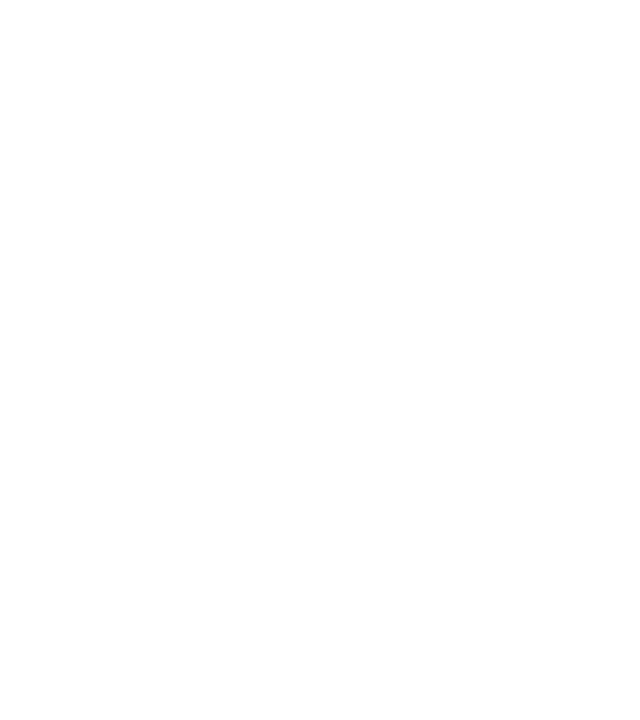
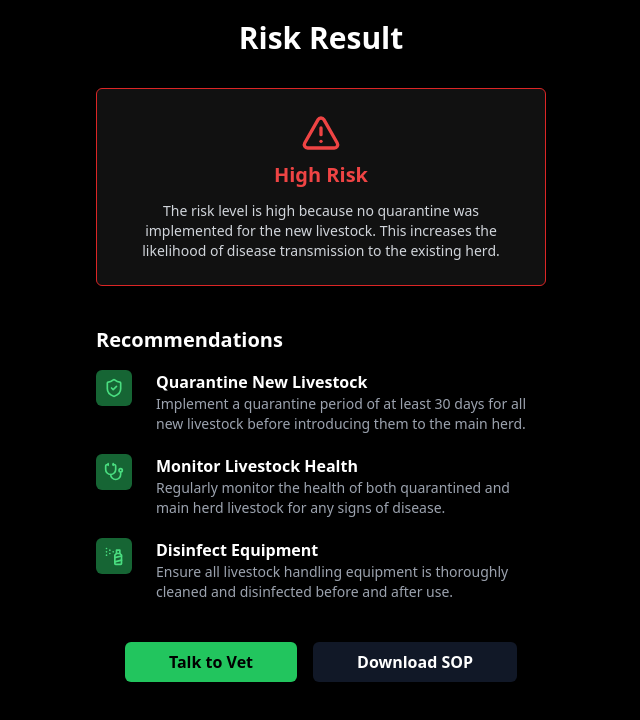
Before and after one commit to Mrsachin-Developer/SIH, a React (Vite) app in the folder client/: page /riskresult in a window 1280 px wide. Before the commit this address had no page. Shown: the top 720 px of the page, without its empty margins (319-959 px from the left). Built offline with nearby package versions, Linux system fonts and the light colour scheme.

Commit message:
created riskresult page and alert page

```diff
--- a/client/package.json
+++ b/client/package.json
@@ -15,6 +15,7 @@
     "@mui/icons-material": "^7.3.2",
     "@mui/material": "^7.3.2",
     "@tailwindcss/vite": "^4.1.13",
+    "lucide-react": "^0.544.0",
     "react": "^19.1.1",
     "react-dom": "^19.1.1",
     "react-router-dom": "^7.9.1",
--- a/client/src/App.jsx
+++ b/client/src/App.jsx
@@ -8,7 +8,8 @@ import VetLogin from "./Pages/Vet/VetLogin.jsx";
 import VetDashboard from "./Pages/Vet/VetDashboard";
 import FarmerLoginPage from "./Pages/Farmer/FarmerLoginPage.jsx";
 import AdminLogin from "./Pages/Admin/AdminLogin.jsx";
-
+import FarmerRiskResult from "./Pages/Farmer/FarmerRiskResult.jsx";
+import AlertsPage from "./Pages/Farmer/AlertsPage.jsx";
 export default function App() {
   return (
     <Router>
@@ -22,6 +23,8 @@ export default function App() {
         <Route path="/admin/login" element={<AdminLogin />} />
         <Route path="/" element={<LoginPage />} />
         <Route path="/dashboard" element={<FarmerDashboard />} />
+        <Route path="/riskresult" element={<FarmerRiskResult />} />
+        <Route path="/alertPage" element={<AlertsPage/>} />
       </Routes>
     </Router>
   );
--- /dev/null
+++ b/client/src/Components/Farmer/Alerts/Header.jsx
@@ -0,0 +1,17 @@
+// src/components/Header.jsx
+import React from "react";
+
+const Header = () => {
+  return (
+    <div className="mb-5">
+      <h1 className="text-2xl font-semibold text-gray-800">
+        Alerts & Notifications
+      </h1>
+      <p className="text-gray-500 text-sm">
+        Stay informed about potential risks and take timely action.
+      </p>
+    </div>
+  );
+};
+
+export default Header;
--- /dev/null
+++ b/client/src/Components/Farmer/Alerts/OutbreakAlerts.jsx
@@ -0,0 +1,38 @@
+// src/components/OutbreakAlerts.jsx
+import React from "react";
+
+const OutbreakAlerts = () => {
+  const outbreakAlerts = [
+    {
+      title: "Highly Pathogenic Avian Influenza (HPAI) Outbreak",
+      source: "NADRES",
+      action: "Report sick animals — Isolate immediately.",
+    },
+    {
+      title: "Foot and Mouth Disease (FMD) Outbreak",
+      source: "NADRES",
+      action: "Report sick animals — Isolate immediately.",
+    },
+  ];
+
+  return (
+    <div className="mb-5">
+      <h3 className="font-semibold text-gray-700 mb-3">Outbreak Alerts</h3>
+      {outbreakAlerts.map((alert, idx) => (
+        <div
+          key={idx}
+          className="flex items-start gap-3 p-4 mb-3 rounded-md border bg-yellow-50 border-yellow-200"
+        >
+          <span className="text-yellow-500 text-xl">⚠️</span>
+          <div>
+            <h2 className="font-semibold text-yellow-800">{alert.title}</h2>
+            <p className="text-gray-600 text-sm">Source: {alert.source}</p>
+            <p className="text-gray-700 text-sm">Action: {alert.action}</p>
+          </div>
+        </div>
+      ))}
+    </div>
+  );
+};
+
+export default OutbreakAlerts;
--- /dev/null
+++ b/client/src/Components/Farmer/Alerts/PreventiveAlerts.jsx
@@ -0,0 +1,40 @@
+// src/components/PreventiveAlerts.jsx
+import React from "react";
+import GppGoodIcon from '@mui/icons-material/GppGood';
+
+const PreventiveAlerts = () => {
+  const preventiveAlerts = [
+    {
+      title: "High risk of PPR in your district",
+      source: "NADRES v2 Prediction",
+      action: "Isolate goats, follow vaccination protocol.",
+    },
+    {
+      title: "High risk of Lumpy Skin Disease (LSD) in your district",
+      source: "NADRES v2 Prediction",
+      action: "Isolate cattle, follow vaccination protocol.",
+    },
+  ];
+
+  return (
+    <div className="mb-5">
+      <h3 className="font-semibold text-gray-700 mb-3">Preventive Alerts</h3>
+      {preventiveAlerts.map((alert, idx) => (
+        <div
+          key={idx}
+          className="flex items-start gap-3 p-4 mb-3 rounded-md border bg-green-50 border-green-200"
+        >
+          <GppGoodIcon className="text-green-600 text-xl" />
+
+          <div>
+            <h2 className="font-semibold text-green-800">{alert.title}</h2>
+            <p className="text-gray-600 text-sm">Source: {alert.source}</p>
+            <p className="text-gray-700 text-sm">Action: {alert.action}</p>
+          </div>
+        </div>
+      ))}
+    </div>
+  );
+};
+
+export default PreventiveAlerts;
--- /dev/null
+++ b/client/src/Components/Farmer/RiskResult/RiskCard.jsx
@@ -0,0 +1,90 @@
+import React from "react";
+import {
+  AlertTriangle,
+  ShieldCheck,
+  Stethoscope,
+  SprayCan,
+} from "lucide-react";
+
+const RiskCard = () => {
+  return (
+    <div className="min-h-screen bg-black text-white flex flex-col items-center py-5 px-4 ">
+      {/* Title */}
+      <h1 className="text-3xl font-bold mb-8">Risk Result</h1>
+
+      {/* Risk Card */}
+      <div className="bg-[#111111] border border-red-600 rounded-md p-6 text-center w-[450px] mx-auto mb-10">
+        <div className="flex flex-col items-center">
+          <AlertTriangle className="text-red-500 w-10 h-10 mb-2" />
+          <h2 className="text-red-500 font-bold text-xl">High Risk</h2>
+        </div>
+        <p className="text-gray-300 text-sm mt-3">
+          The risk level is high because no quarantine was implemented for the
+          new livestock. This increases the likelihood of disease transmission
+          to the existing herd.
+        </p>
+      </div>
+
+      {/* Recommendations Section */}
+      <div className="w-130 max-w-[450px]">
+        <h2 className="text-xl font-bold mb-4">Recommendations</h2>
+
+        <div className="space-y-5">
+          {/* Recommendation 1 */}
+          <div className="flex items-start space-x-3">
+            <div className="bg-green-800 p-2 rounded-md">
+              <ShieldCheck className="w-5 h-5 text-green-400" />
+            </div>
+            <div>
+              <h3 className="font-bold text-white">Quarantine New Livestock</h3>
+              <p className="text-gray-400 text-sm">
+                Implement a quarantine period of at least 30 days for all new
+                livestock before introducing them to the main herd.
+              </p>
+            </div>
+          </div>
+
+          {/* Recommendation 2 */}
+          <div className="flex items-start space-x-3">
+            <div className="bg-green-800 p-2 rounded-md">
+              <Stethoscope className="w-5 h-5 text-green-400" />
+            </div>
+            <div>
+              <h3 className="font-bold text-white">Monitor Livestock Health</h3>
+              <p className="text-gray-400 text-sm">
+                Regularly monitor the health of both quarantined and main herd
+                livestock for any signs of disease.
+              </p>
+            </div>
+          </div>
+
+          {/* Recommendation 3 */}
+          <div className="flex items-start space-x-3">
+            <div className="bg-green-800 p-2 rounded-md">
+              <SprayCan className="w-5 h-5 text-green-400" />
+            </div>
+            <div>
+              <h3 className="font-bold text-white">Disinfect Equipment</h3>
+              <p className="text-gray-400 text-sm">
+                Ensure all livestock handling equipment is thoroughly cleaned
+                and disinfected before and after use.
+              </p>
+            </div>
+          </div>
+        </div>
+      </div>
+
+      {/* Buttons */}
+      <div className="flex space-x-4 mt-10">
+        <button className="bg-green-500 hover:bg-green-600 text-black font-semibold px-11 py-2 rounded-md">
+          Talk to Vet
+        </button>
+        <button className="bg-[#111827] hover:bg-[#1f2937] text-white font-semibold px-11 py-2 rounded-md">
+          Download SOP
+        </button>
+      </div>
+    </div>
+  );
+};
+
+export default RiskCard;
--- /dev/null
+++ b/client/src/Pages/Farmer/AlertsPage.jsx
@@ -0,0 +1,19 @@
+// src/pages/AlertsPage.jsx
+import React from "react";
+import Header from "../../Components/Farmer/Alerts/Header";
+import OutbreakAlerts from "../../Components/Farmer/Alerts/OutbreakAlerts";
+import PreventiveAlerts from "../../Components/Farmer/Alerts/PreventiveAlerts";
+
+const AlertsPage = () => {
+  return (
+<div className="h-screen bg-gray-50 flex justify-center flex-col items-center py-5 px-4">
+      <div className="w-full max-w-3xl bg-white rounded-lg shadow-sm p-6">
+        <Header />
+        <OutbreakAlerts />
+        <PreventiveAlerts />
+      </div>
+    </div>
+  );
+};
+
+export default AlertsPage;
--- /dev/null
+++ b/client/src/Pages/Farmer/FarmerRiskResult.jsx
@@ -0,0 +1,11 @@
+import React from 'react'
+import RiskCard from '../../Components/Farmer/RiskResult/RiskCard'
+const FarmerRiskResult = () => {
+  return (
+    <div>
+      <RiskCard/>
+    </div>
+  )
+}
+
+export default FarmerRiskResult
```
Also changed, not shown: 1 other file (tests, documents, lock files or other folders).
